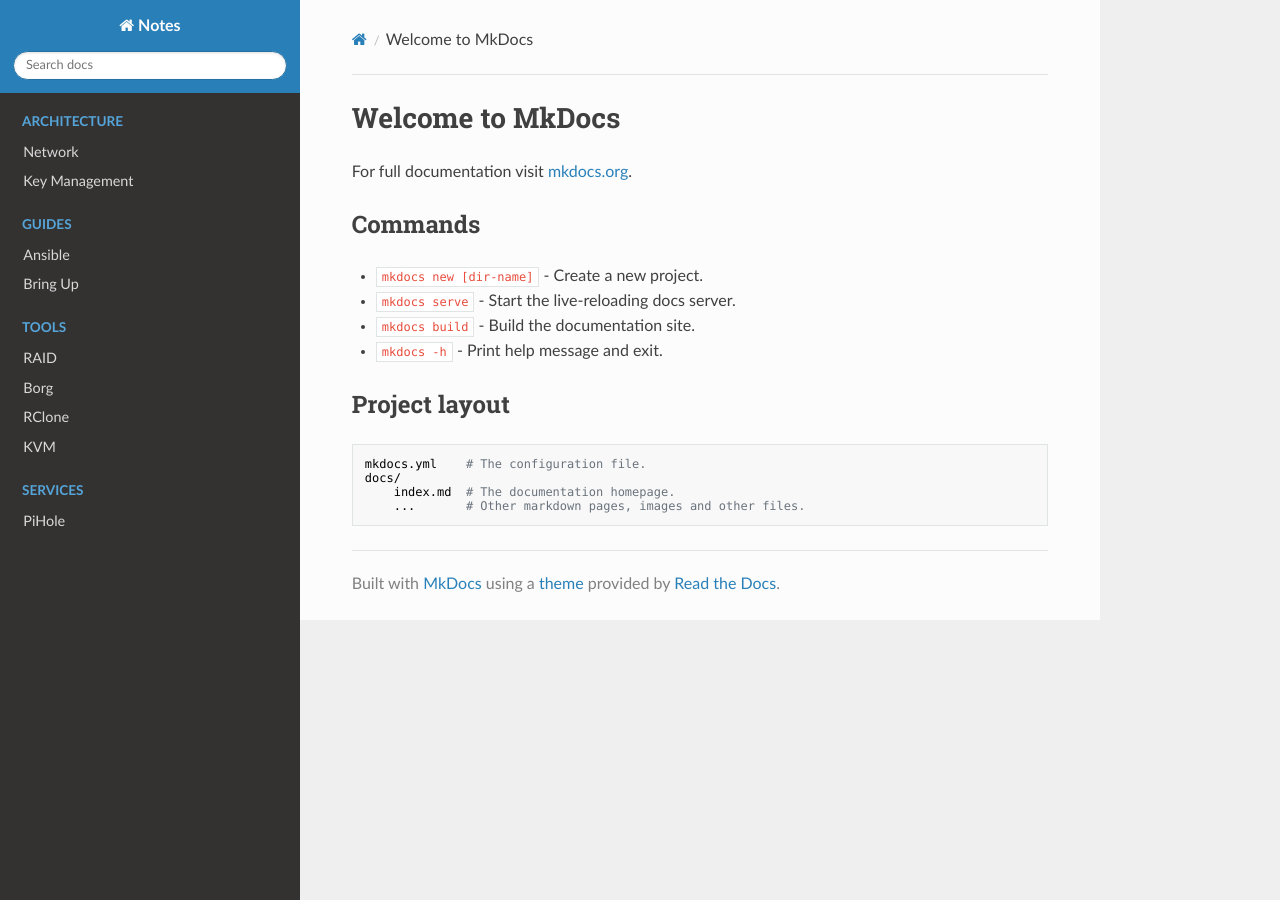
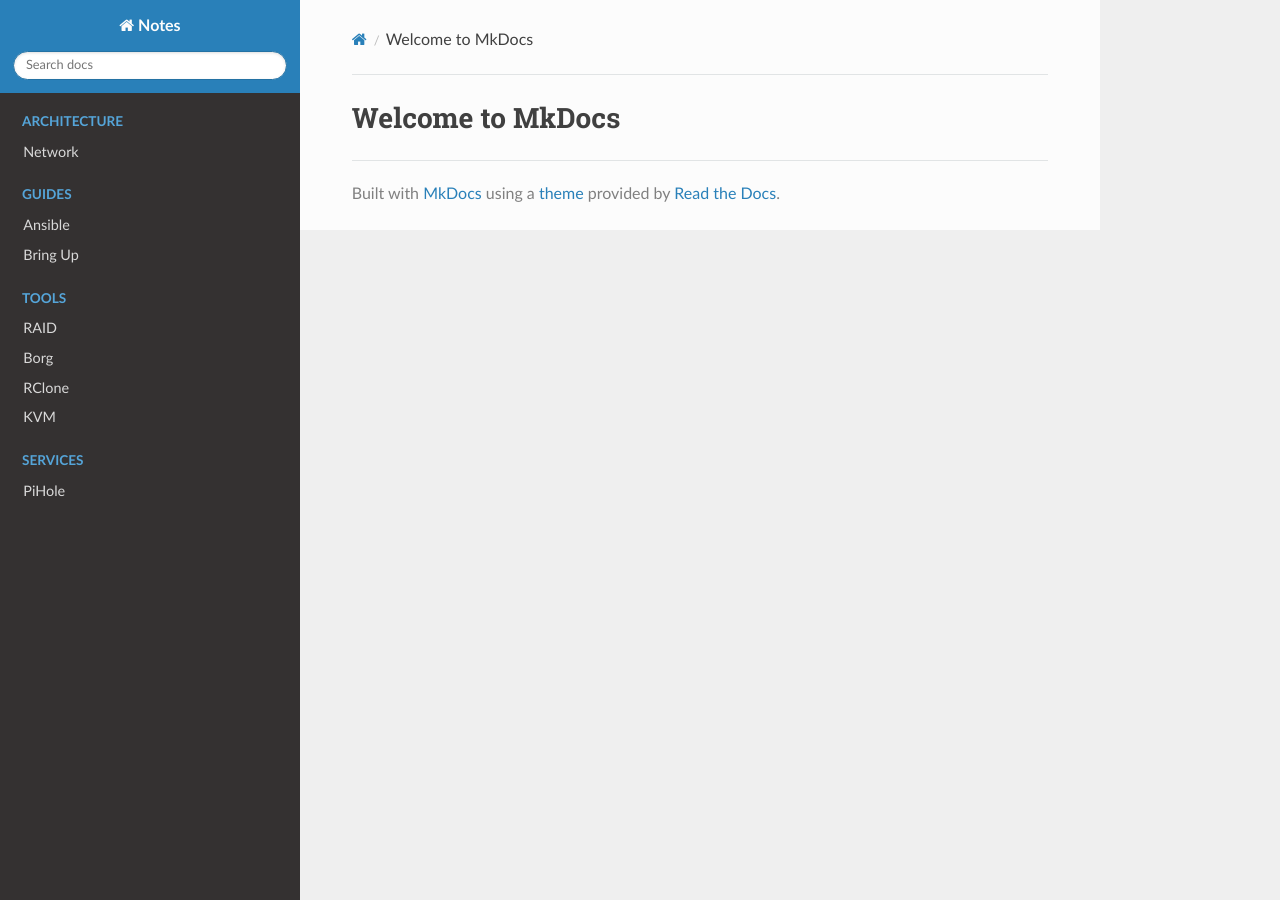
Before and after one commit to clwhipp/net-docs, an MkDocs documentation site: the page built from docs/index.md, in a window 1280 px wide. Built offline with MkDocs 1.6.1, drawn with Linux system fonts in a browser that asks for light colours; nearby versions of some CDN libraries.

Commit message:
General cleanup

```diff
--- a/docs/index.md
+++ b/docs/index.md
@@ -1,17 +1 @@
 # Welcome to MkDocs
-
-For full documentation visit [mkdocs.org](https://www.mkdocs.org).
-
-## Commands
-
-* `mkdocs new [dir-name]` - Create a new project.
-* `mkdocs serve` - Start the live-reloading docs server.
-* `mkdocs build` - Build the documentation site.
-* `mkdocs -h` - Print help message and exit.
-
-## Project layout
-
-    mkdocs.yml    # The configuration file.
-    docs/
-        index.md  # The documentation homepage.
-        ...       # Other markdown pages, images and other files.
--- a/mkdocs.yml
+++ b/mkdocs.yml
@@ -2,7 +2,6 @@ site_name: Notes
 nav:
   - Architecture:
     - Network: network.md
-    - Key Management: keys.md
   - Guides:
     - Ansible: ansible.md
     - Bring Up: bring_up.md
```
Also changed, not shown: docs/keys.md (deleted, +0 -1 lines), docs/network.md (deleted, +0 -1 lines), docs/pihole.md (+1 -1 lines).
